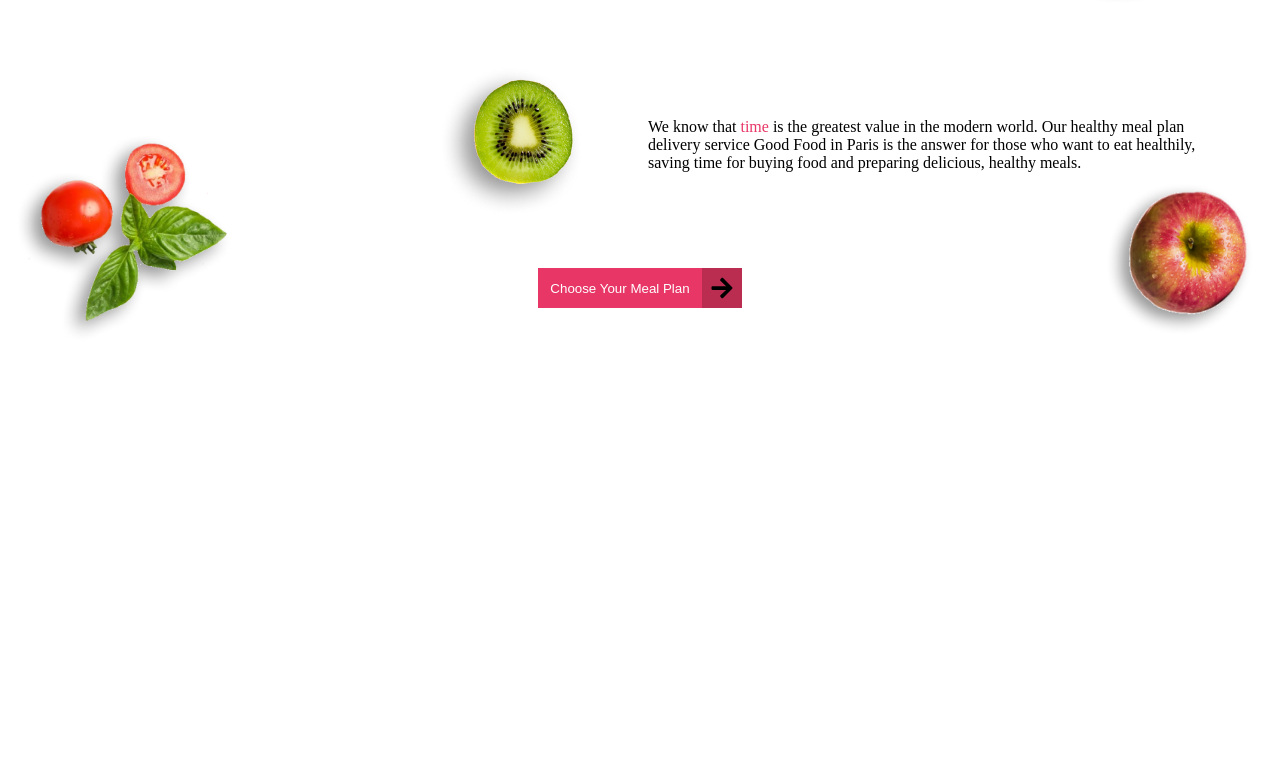
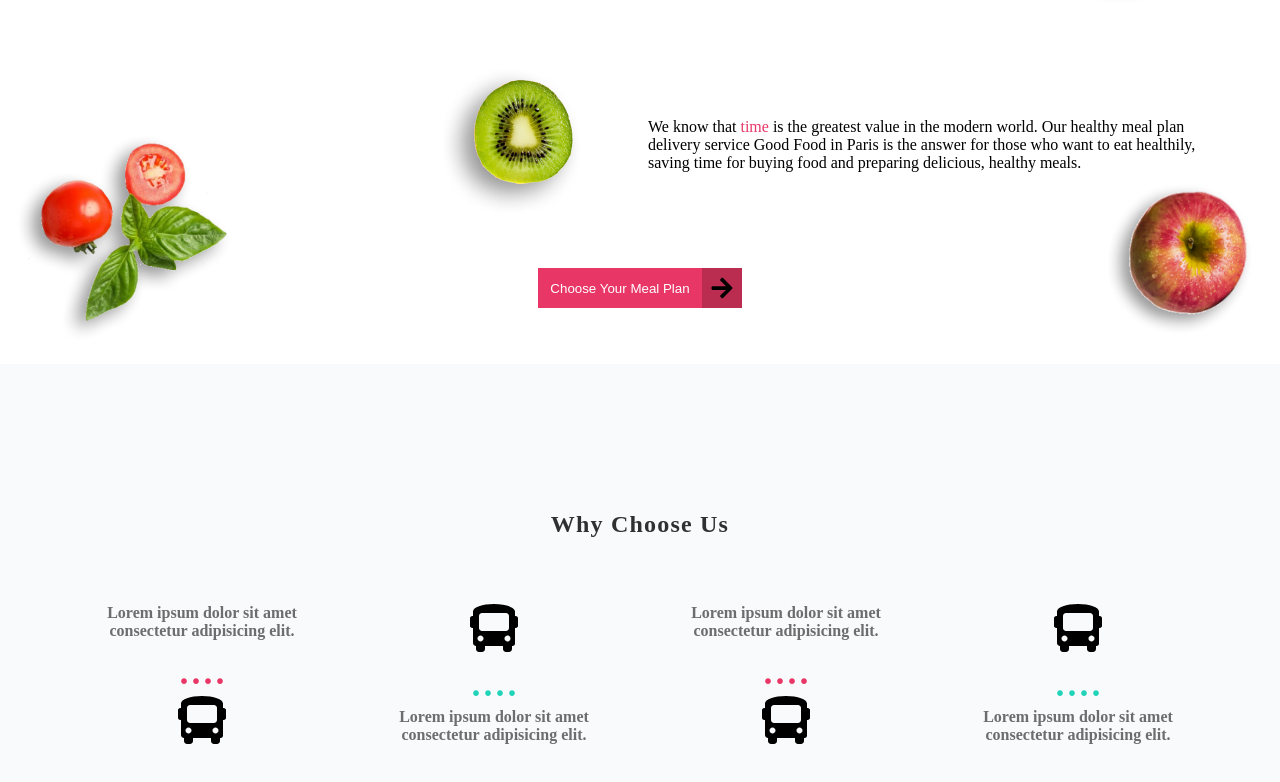
Before and after one commit to Hiboo93/landing-page-restaurant, a React (Vite) app: page / in a window 1280 px wide. Shown: the part 934-1716 px from the top of the page. Before the commit the page ends 1298 px from the top, so only its background shows below. Built offline with nearby package versions, Linux system fonts and the light colour scheme; a web font is replaced by a local one.

Commit message:
✨F04: Creating component WhyChoose and creating link sign in & sign up in navbar

```diff
--- a/src/App.jsx
+++ b/src/App.jsx
@@ -10,6 +10,7 @@ import Home from "./pages/home/Home";
 import About from "./pages/about/About";
 import Contact from "./pages/contact/Contact";
 import PageErrors from "./pages/page-error.jsx";
+
 
 export default function App() {
   const router = createBrowserRouter(
--- a/src/components/Nav/Navbar.jsx
+++ b/src/components/Nav/Navbar.jsx
@@ -1,5 +1,5 @@
 
-import { Link } from 'react-router-dom'
+import { Link, NavLink } from 'react-router-dom'
 import { DropdownLinks, NavLinks } from '../../constants/index.js'
 import { FaCaretDown } from "react-icons/fa"
 import { FaUser } from "react-icons/fa"
@@ -50,7 +50,9 @@ const Navbar = () => {
               <li>
                 <button className='flex justify-center items-center gap-2 bg-secondary text-xl h-[40px] text-white px-5 py-2 hover:scale-105 transition duration-300 border-0'>
                   <FaUser />
-                  My Account
+                  {/* Sign in / Sign up */}
+                  <Link className='text-white hover:text-blue-500' to={"/#"}>Sign in</Link>/
+                  <Link className='text-white hover:text-blue-500' to={"/#"}>Sign up</Link>
                 </button>
               </li>
             </ul>
--- a/src/components/banner/Banner.jsx
+++ b/src/components/banner/Banner.jsx
@@ -10,7 +10,7 @@ const Banner = () => {
     <>
       <div className="container py-14 relative">
         <div>
-          <h1 className="py-8 tracking-wider text-2xl font-semibold text-dark text-center ">
+          <h1 className="py-8 tracking-wider text-2xl font-semibold text-dark text-center">
             Tast the healthy difference Difference
           </h1>
           {/* content section */}
--- /dev/null
+++ b/src/components/whyChoose/WhyChoose.jsx
@@ -0,0 +1,50 @@
+import { FaBus } from "react-icons/fa";
+
+const WhyChoose = () => {
+  return (
+    <>
+      <div className="py-14 md:py-28 bg-gray-50">
+        <div className='container'>
+          {/* heading section */}
+          <h1 className='pb-16 py-8 tracking-wider text-2xl font-semibold text-dark text-center'> Why Choose Us
+          </h1>
+
+          {/* card section */}
+          <div>
+            <div className='grid grid-cols-2 md:grid-cols-4 gap-14 sm:gap-4'>
+              {/* 1st card */}
+              <div className="text-center flex justify-center items-center flex-col gap-1 px-2">
+                <p className="text-dark/70 font-semibold">Lorem ipsum dolor sit amet consectetur adipisicing elit.</p>
+                <p className="text-5xl rotate-90 text-primary text-center translate-x-5">....</p>
+                <FaBus className="text-5xl text-primary"/>
+              </div>
+
+              {/* second card */}
+              <div className="text-center flex justify-center items-center flex-col gap-1 px-3">
+                <FaBus className="text-5xl text-primary"/>
+                <p className="text-5xl rotate-90 text-secondary text-center translate-x-5">....</p>
+                <p className="text-dark/70 font-semibold">Lorem ipsum dolor sit amet consectetur adipisicing elit.</p>
+              </div>
+
+              <div className="text-center flex justify-center items-center flex-col gap-1 px-2">
+                <p className="text-dark/70 font-semibold">Lorem ipsum dolor sit amet consectetur adipisicing elit.</p>
+                <p className="text-5xl rotate-90 text-primary text-center translate-x-5">....</p>
+                <FaBus className="text-5xl text-primary"/>
+              </div>
+
+              {/* second card */}
+              <div className="text-center flex justify-center items-center flex-col gap-1 px-3">
+                <FaBus className="text-5xl text-primary"/>
+                <p className="text-5xl rotate-90 text-secondary text-center translate-x-5">....</p>
+                <p className="text-dark/70 font-semibold">Lorem ipsum dolor sit amet consectetur adipisicing elit.</p>
+              </div>
+
+            </div>
+          </div>
+        </div>
+      </div>
+    </>
+  )
+}
+
+export default WhyChoose
--- a/src/pages/home/Home.jsx
+++ b/src/pages/home/Home.jsx
@@ -1,5 +1,6 @@
 import Banner from "../../components/banner/Banner.jsx";
 import Hero from "../../components/hero/Hero.jsx";
+import WhyChoose from "../../components/whyChoose/WhyChoose.jsx";
 
 
 export default function Home() {
@@ -8,6 +9,7 @@ export default function Home() {
       PAGE HOME
      <Hero/>
      <Banner/>
+     <WhyChoose/>
     </>
   )
 }
```
